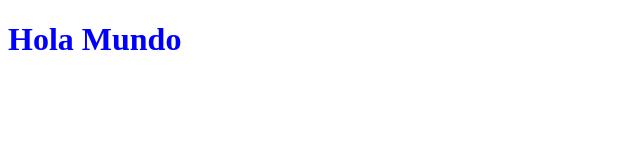
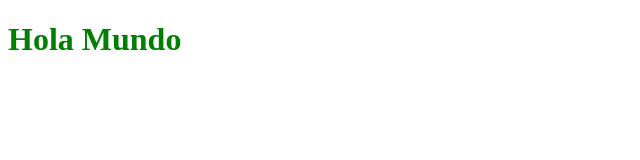
Before and after one commit to romrz/Test, a plain HTML site: page index.html in a window 1280 px wide. Shown: the whole page, without its empty margins (0-640 px from the left). Drawn offline with Linux system fonts and the light colour scheme.

Commit message:
Cambio de color

```diff
--- a/index.html
+++ b/index.html
@@ -5,7 +5,7 @@
 </head>
 <body>
 
-    <h1 style="color: blue;">Hola Mundo</h1>
+    <h1 style="color: green;">Hola Mundo</h1>
 
 </body>
 </html>
```
